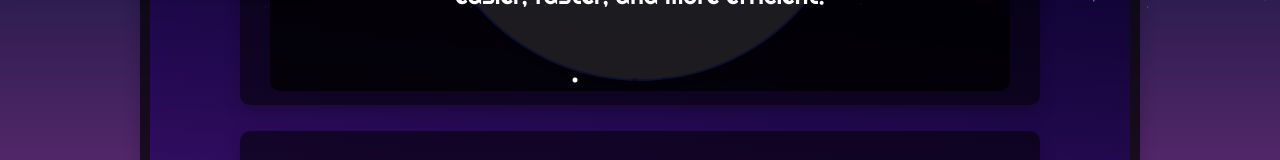
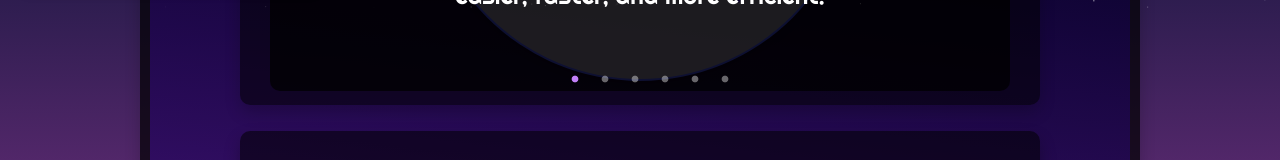
Before and after one commit to nebula-pwa/nebula-pwa.github.io, a React (Create React App) app: page /#/ in a window 1280 px wide. Shown: the part 792-952 px from the top of the page. Built offline with nearby package versions, Linux system fonts and the light colour scheme; no server answers.

Commit message:
update to carousel dots

```diff
--- a/src/styles/HomePage.css
+++ b/src/styles/HomePage.css
@@ -136,14 +136,14 @@ p {
 
 
 
-.carousel-container.slick-dots li button:before {
-    font-size: 12px;
-    color: #fff; /* Default color for dots */
+.carousel-container .slick-dots li button:before {
+    font-size: 8px;
+    color: #ffffffcb; /* Default color for dots */
     opacity: 0.5; /* Default opacity for non-active dots */
 }
 
 .carousel-container .slick-dots li.slick-active button:before {
-    color: #fff; /* White color for the active dot */
+    color: #c280f8; /* White color for the active dot */
     opacity: 1; /* Full opacity for the active dot */
 }
 
```
